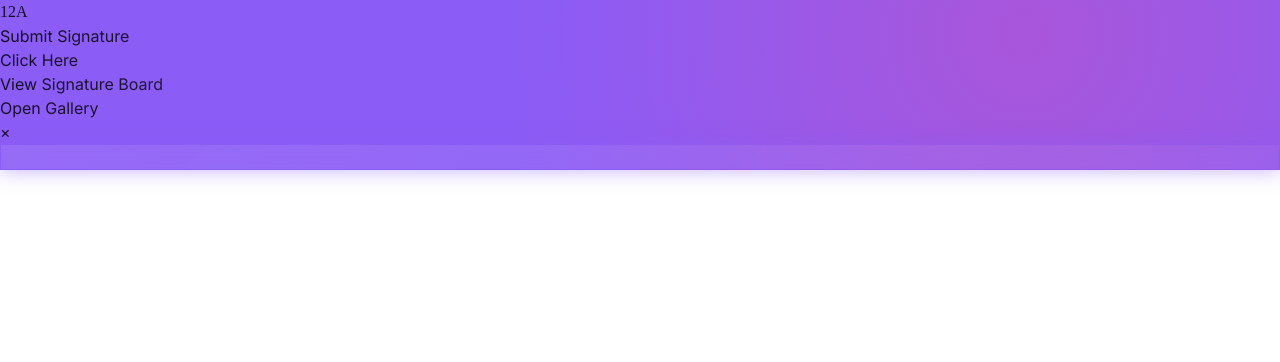
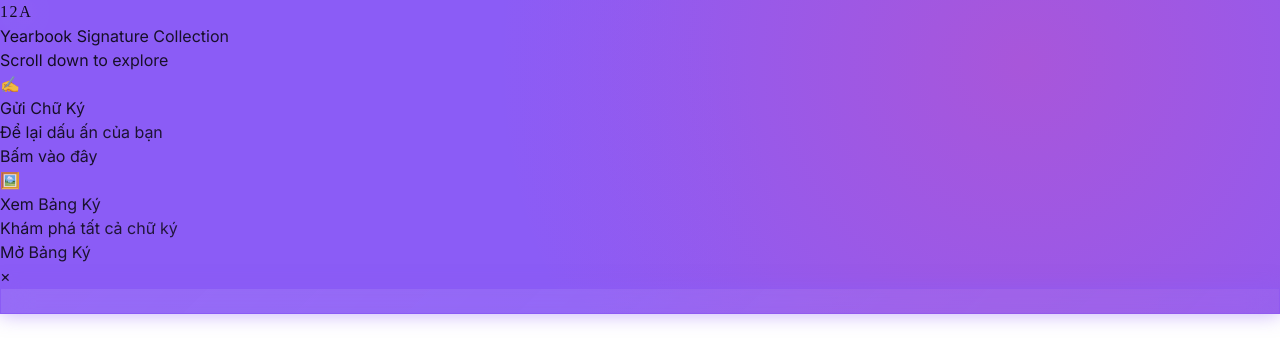
Before and after one commit to Trivn-12/class-12a-yearbook, a React (Vite) app: page / in a window 1280 px wide. Shown: the top 362 px of the page. Built offline with nearby package versions, Linux system fonts and the light colour scheme.

Commit message:
✨ Cải thiện animation trang chính - Smooth transitions và hiệu ứng đẹp hơn

```diff
--- a/src/pages/SignaturePage.jsx
+++ b/src/pages/SignaturePage.jsx
@@ -14,18 +14,15 @@ const SignaturePage = () => {
       setBackgroundTheme(savedTheme)
     }
 
-    // Scroll listener
+    // Scroll listener - Cải tiến
     const handleScroll = () => {
       const currentScrollY = window.scrollY
-      console.log('Scroll Y:', currentScrollY) // Debug log
       setScrollY(currentScrollY)
 
-      // Hiển thị nội dung chính khi scroll xuống 50px (giảm threshold)
-      if (currentScrollY > 50) {
-        console.log('Showing main content') // Debug log
+      // Hiển thị nội dung chính khi scroll xuống 100px để animation mượt mà hơn
+      if (currentScrollY > 100) {
         setShowMainContent(true)
       } else {
-        console.log('Hiding main content') // Debug log
         setShowMainContent(false)
       }
     }
@@ -46,73 +43,138 @@ const SignaturePage = () => {
       {/* Hero Section với 12A */}
       <div className="min-h-screen flex items-center justify-center relative">
         <div className="text-center">
-          {/* Logo 12A với animation */}
+          {/* Logo 12A với animation cải tiến */}
           <div
-            className={`text-8xl md:text-9xl font-bold text-white mb-8 transition-all duration-1000 ${
-              showMainContent ? 'transform -translate-y-20 scale-75 opacity-50' : 'transform translate-y-0 scale-100 opacity-100'
+            className={`text-8xl md:text-9xl font-bold text-white mb-8 transition-all duration-1500 ease-in-out ${
+              showMainContent
+                ? 'transform -translate-y-32 scale-50 opacity-30 blur-sm'
+                : 'transform translate-y-0 scale-100 opacity-100 blur-0'
             }`}
             style={{
-              textShadow: '0 0 30px rgba(255,255,255,0.5)',
-              fontFamily: 'serif'
+              textShadow: showMainContent
+                ? '0 0 50px rgba(255,255,255,0.3)'
+                : '0 0 40px rgba(255,255,255,0.8), 0 0 80px rgba(255,255,255,0.4)',
+              fontFamily: 'serif',
+              letterSpacing: showMainContent ? '0.2em' : '0.1em'
             }}
           >
             12A
           </div>
 
+          {/* Subtitle animation */}
+          <div
+            className={`text-lg md:text-xl text-white/80 transition-all duration-1000 delay-200 ${
+              showMainContent ? 'opacity-0 transform translate-y-10' : 'opacity-100 transform translate-y-0'
+            }`}
+          >
+            Yearbook Signature Collection
+          </div>
+
+          {/* Scroll hint */}
+          <div
+            className={`mt-12 transition-all duration-1000 delay-500 ${
+              showMainContent ? 'opacity-0 transform translate-y-10' : 'opacity-100 transform translate-y-0'
+            }`}
+          >
+            <div className="text-white/60 text-sm mb-4">Scroll down to explore</div>
+            <div className="w-6 h-10 border-2 border-white/40 rounded-full mx-auto relative">
+              <div className="w-1 h-3 bg-white/60 rounded-full absolute top-2 left-1/2 transform -translate-x-1/2 animate-bounce"></div>
+            </div>
+          </div>
+
 
         </div>
 
-        {/* Animated content khi scroll */}
+        {/* Animated content khi scroll - Cải tiến */}
         <div className={`
-          fixed inset-0 flex items-center justify-center transition-all duration-1000 z-10
-          ${showMainContent ? 'opacity-100 visible' : 'opacity-0 invisible'}
+          fixed inset-0 flex items-center justify-center transition-all duration-1200 z-10
+          ${showMainContent ? 'opacity-100 visible' : 'opacity-0 invisible pointer-events-none'}
         `}>
-          {/* Left panel */}
+
+          {/* Overlay background */}
           <div className={`
-            absolute left-0 top-0 w-1/2 h-full bg-black/20 backdrop-blur-sm
-            transition-transform duration-1000 ease-out
+            absolute inset-0 bg-black/40 backdrop-blur-md transition-opacity duration-1000
+            ${showMainContent ? 'opacity-100' : 'opacity-0'}
+          `}></div>
+
+          {/* Left panel - Submit Signature */}
+          <div className={`
+            absolute left-0 top-0 w-1/2 h-full bg-gradient-to-r from-purple-600/30 to-purple-800/20 backdrop-blur-lg border-r border-white/20
+            transition-all duration-1200 ease-out
             ${showMainContent ? 'transform translate-x-0' : 'transform -translate-x-full'}
           `}>
-            <div className="h-full flex items-center justify-center">
-              <div className="text-center p-8">
-                <h2 className="text-3xl font-bold text-white mb-6">Submit Signature</h2>
+            <div className="h-full flex items-center justify-center relative overflow-hidden">
+              {/* Decorative elements */}
+              <div className="absolute top-20 left-10 w-32 h-32 bg-white/5 rounded-full blur-xl animate-pulse"></div>
+              <div className="absolute bottom-32 right-10 w-24 h-24 bg-purple-500/10 rounded-full blur-lg animate-bounce"></div>
+
+              <div className={`text-center p-8 relative z-10 transition-all duration-1000 delay-300 ${
+                showMainContent ? 'transform translate-y-0 opacity-100' : 'transform translate-y-10 opacity-0'
+              }`}>
+                <div className="mb-6">
+                  <div className="text-6xl mb-4">✍️</div>
+                  <h2 className="text-3xl md:text-4xl font-bold text-white mb-2">Gửi Chữ Ký</h2>
+                  <p className="text-white/70 text-lg">Để lại dấu ấn của bạn</p>
+                </div>
                 <Link
                   to="/signature-form"
                   onClick={() => setShowMainContent(false)}
-                  className="inline-block px-8 py-4 bg-white text-gray-800 font-bold rounded-xl hover:bg-gray-100 transition-colors text-lg shadow-lg"
+                  className="group relative inline-block px-10 py-4 bg-gradient-to-r from-purple-500 to-pink-500 text-white font-bold rounded-2xl hover:from-purple-600 hover:to-pink-600 transition-all duration-300 text-lg shadow-2xl transform hover:scale-105"
                 >
-                  Click Here
+                  <span className="relative z-10">Bấm vào đây</span>
+                  <div className="absolute inset-0 bg-gradient-to-r from-purple-400/20 to-pink-400/20 rounded-2xl blur opacity-0 group-hover:opacity-100 transition-opacity duration-300"></div>
                 </Link>
               </div>
             </div>
           </div>
 
-          {/* Right panel */}
+          {/* Right panel - View Gallery */}
           <div className={`
-            absolute right-0 top-0 w-1/2 h-full bg-black/20 backdrop-blur-sm
-            transition-transform duration-1000 ease-out
+            absolute right-0 top-0 w-1/2 h-full bg-gradient-to-l from-blue-600/30 to-blue-800/20 backdrop-blur-lg border-l border-white/20
+            transition-all duration-1200 ease-out
             ${showMainContent ? 'transform translate-x-0' : 'transform translate-x-full'}
           `}>
-            <div className="h-full flex items-center justify-center">
-              <div className="text-center p-8">
-                <h2 className="text-3xl font-bold text-white mb-6">View Signature Board</h2>
+            <div className="h-full flex items-center justify-center relative overflow-hidden">
+              {/* Decorative elements */}
+              <div className="absolute top-32 right-10 w-28 h-28 bg-white/5 rounded-full blur-xl animate-pulse delay-500"></div>
+              <div className="absolute bottom-20 left-10 w-36 h-36 bg-blue-500/10 rounded-full blur-lg animate-bounce delay-1000"></div>
+
+              <div className={`text-center p-8 relative z-10 transition-all duration-1000 delay-500 ${
+                showMainContent ? 'transform translate-y-0 opacity-100' : 'transform translate-y-10 opacity-0'
+              }`}>
+                <div className="mb-6">
+                  <div className="text-6xl mb-4">🖼️</div>
+                  <h2 className="text-3xl md:text-4xl font-bold text-white mb-2">Xem Bảng Ký</h2>
+                  <p className="text-white/70 text-lg">Khám phá tất cả chữ ký</p>
+                </div>
                 <Link
                   to="/gallery"
-                  className="inline-block px-8 py-4 bg-white text-gray-800 font-bold rounded-xl hover:bg-gray-100 transition-colors text-lg shadow-lg"
+                  onClick={() => setShowMainContent(false)}
+                  className="group relative inline-block px-10 py-4 bg-gradient-to-r from-blue-500 to-cyan-500 text-white font-bold rounded-2xl hover:from-blue-600 hover:to-cyan-600 transition-all duration-300 text-lg shadow-2xl transform hover:scale-105"
                 >
-                  Open Gallery
+                  <span className="relative z-10">Mở Bảng Ký</span>
+                  <div className="absolute inset-0 bg-gradient-to-r from-blue-400/20 to-cyan-400/20 rounded-2xl blur opacity-0 group-hover:opacity-100 transition-opacity duration-300"></div>
                 </Link>
               </div>
             </div>
           </div>
 
-          {/* Close button */}
+          {/* Close button - Cải tiến */}
           <button
             onClick={() => setShowMainContent(false)}
-            className="absolute top-8 right-8 w-12 h-12 bg-white/20 hover:bg-white/30 rounded-full flex items-center justify-center text-white text-xl transition-colors"
+            className={`absolute top-8 right-8 w-14 h-14 bg-white/10 hover:bg-white/20 rounded-full flex items-center justify-center text-white text-2xl transition-all duration-300 backdrop-blur-sm border border-white/20 hover:scale-110 ${
+              showMainContent ? 'transform rotate-0 opacity-100' : 'transform rotate-180 opacity-0'
+            }`}
           >
             ×
           </button>
+
+          {/* Center divider line */}
+          <div className={`
+            absolute left-1/2 top-1/4 bottom-1/4 w-px bg-gradient-to-b from-transparent via-white/30 to-transparent transform -translate-x-1/2
+            transition-all duration-1000 delay-700
+            ${showMainContent ? 'opacity-100 scale-y-100' : 'opacity-0 scale-y-0'}
+          `}></div>
         </div>
       </div>
 
```
